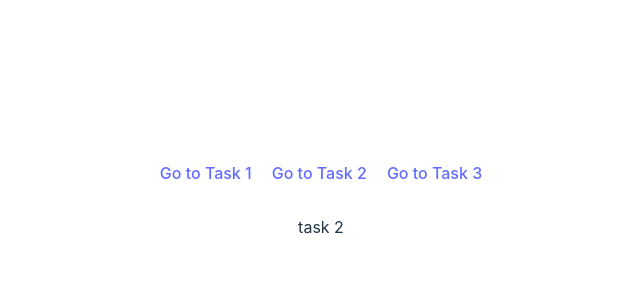
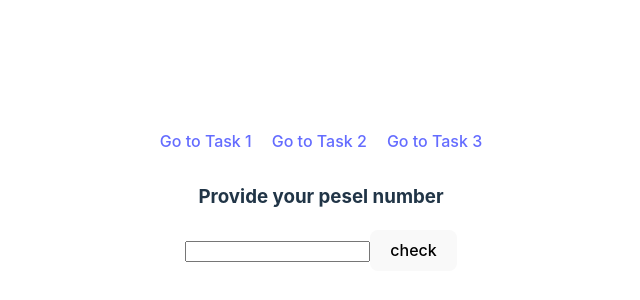
Before and after one commit to Maty2002v2/contelizer.pl, a Vue app: page /task2 in a window 1280 px wide. Shown: the part 200-500 px from the top of the page, without its empty margins (319-959 px from the left). Built offline with nearby package versions, Linux system fonts and the light colour scheme.

Commit message:
Create Task2 (components, composable and tests)

```diff
--- /dev/null
+++ b/src/components/Task2.vue
@@ -0,0 +1,19 @@
+<template>
+    <div>
+        <h3>Provide your pesel number</h3>
+
+        <input type="text" v-model="pesel">
+        <button @click="validation(pesel)">check</button>
+
+        <h4 v-show="peselIsValid !== null">Pesel is {{ peselIsValid ? 'valid' : 'invalid' }}</h4>
+    </div>
+</template>
+
+<script lang="ts" setup>
+import { ref } from 'vue';
+import { useCheckPesel } from '../composables/useCheckPesel';
+
+const { peselIsValid, validation } = useCheckPesel();
+
+const pesel = ref<string | undefined>();
+</script>
--- /dev/null
+++ b/src/composables/useCheckPesel.ts
@@ -0,0 +1,29 @@
+import { ref } from 'vue';
+
+export const useCheckPesel = () => {
+  const peselIsValid = ref<boolean | null>(null);
+
+  const validation = (pesel: string) => {
+    peselIsValid.value = null;
+
+    if (!/^\d{11}$/.test(pesel)) {
+      peselIsValid.value = false;
+      return;
+    };
+
+    const weights = [9, 7, 3, 1, 9, 7, 3, 1, 9, 7];
+    let sum = 0;
+
+    for (let i = 0; i < 10; i++) {
+      sum += +pesel[i] * weights[i];
+    }
+
+    const controlNukber = sum % 10;
+    peselIsValid.value = controlNukber === +pesel[10];
+  };
+
+  return {
+    peselIsValid,
+    validation,
+  }
+};
--- a/src/pages/Task2.vue
+++ b/src/pages/Task2.vue
@@ -1,5 +1,9 @@
 <template>
     <div>
-        task 2
+        <Task2 />
     </div>
 </template>
+
+<script lang="ts" setup>
+import Task2 from '../components/Task2.vue';
+</script>
```
Also changed, not shown: 1 other file (tests, documents, lock files or other folders).
